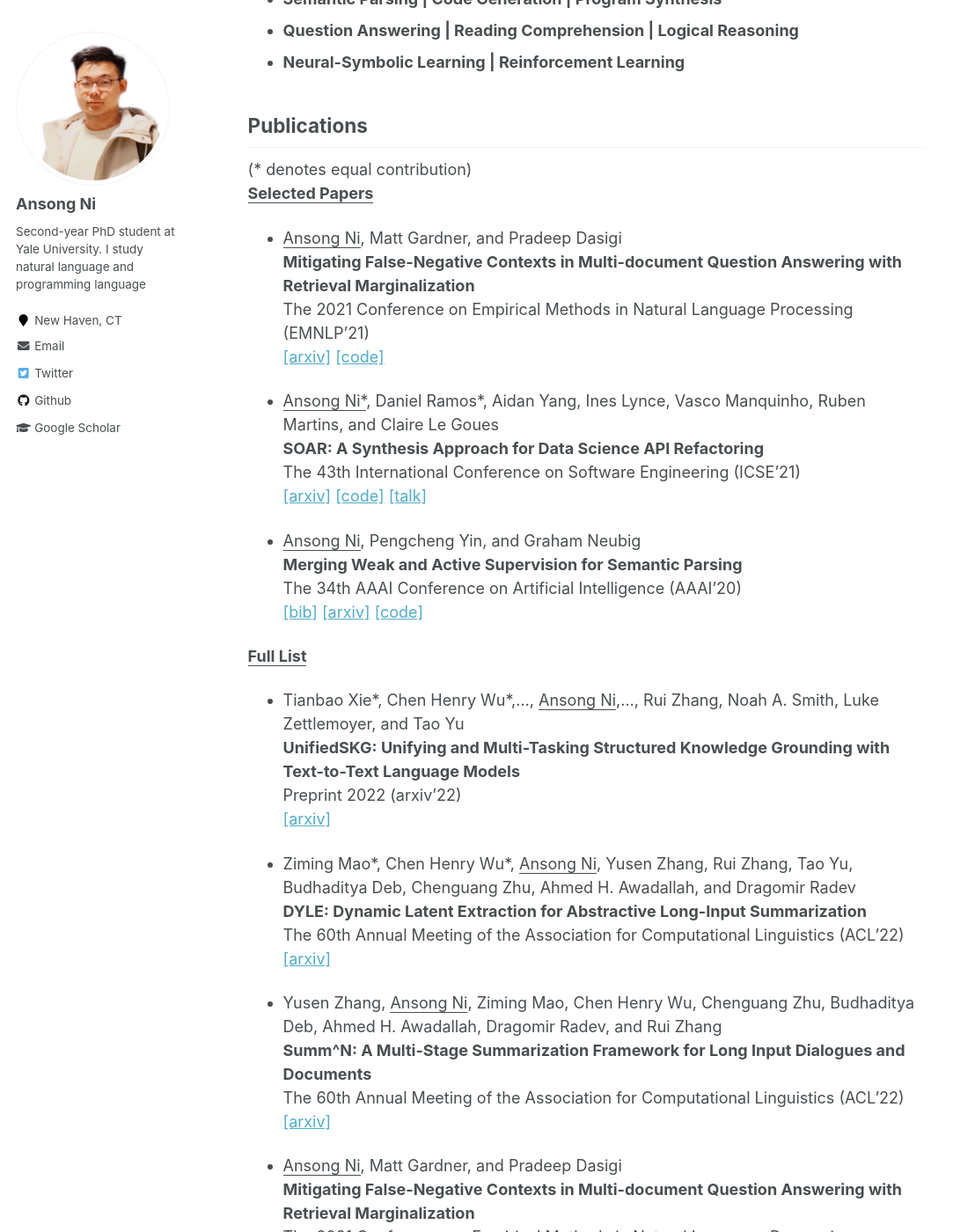
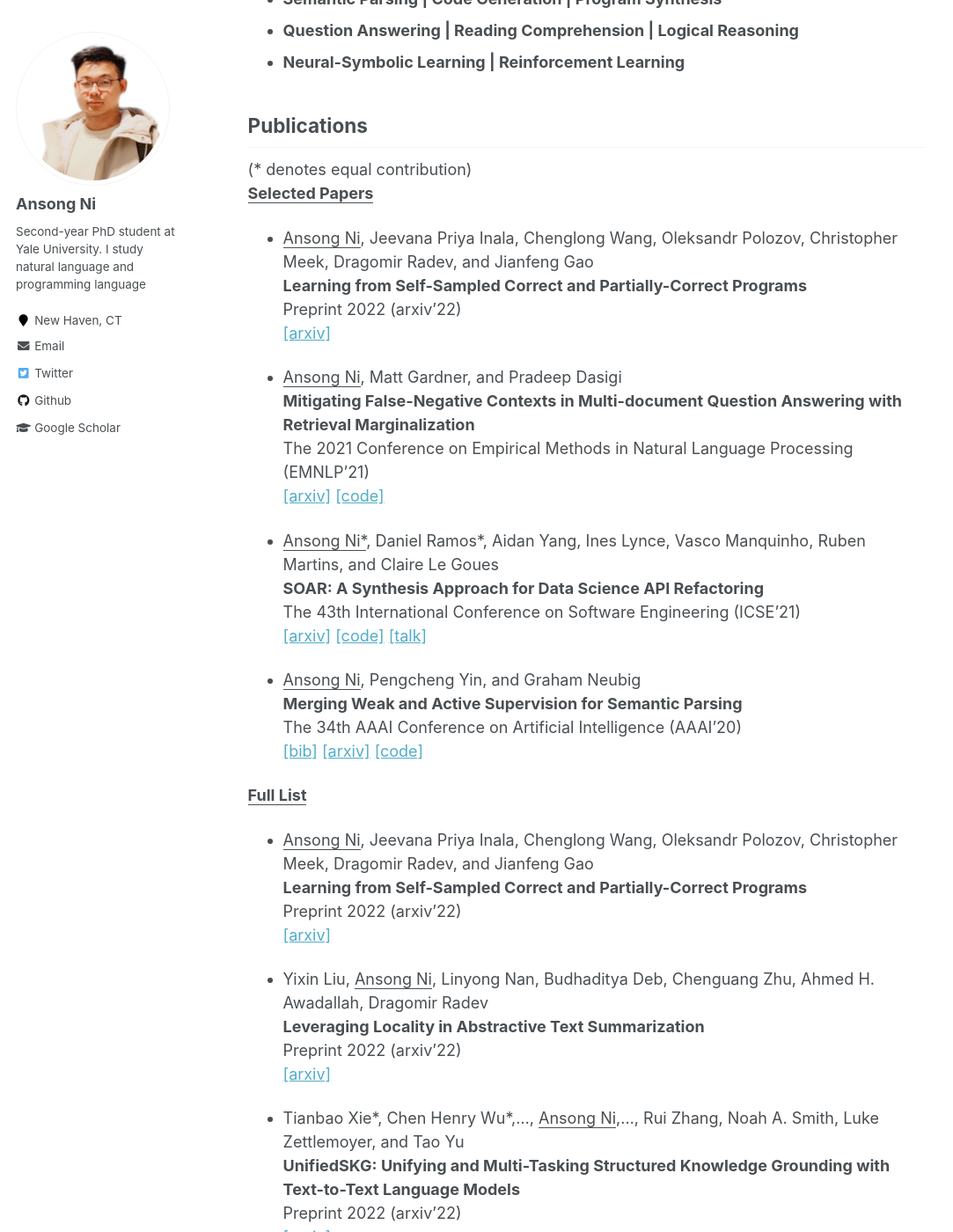
Before and after one commit to niansong1996/niansong1996.github.io, a Jekyll site: the page built from _pages/about.md, in a window 1280 px wide and 1400 px high, scrolled down 709 px. Shown: the whole window at 88% size, without its empty margins (0-1083 px from the left). Built offline with Jekyll 4.4.1, drawn with Linux system fonts in a browser that asks for light colours.

Commit message:
update 2 papers

```diff
--- a/_pages/about.md
+++ b/_pages/about.md
@@ -28,6 +28,11 @@ Publications
 ------
 (\* denotes equal contribution)
 **<u>Selected Papers</u>**
+* <u>Ansong Ni</u>, Jeevana Priya Inala, Chenglong Wang, Oleksandr Polozov, Christopher Meek, Dragomir Radev, and Jianfeng Gao
+**Learning from Self-Sampled Correct and Partially-Correct Programs**
+Preprint 2022 (arxiv'22)
+    [\[arxiv\]](https://arxiv.org/abs/2205.14318)
+
 * <u>Ansong Ni</u>, Matt Gardner, and Pradeep Dasigi
 **Mitigating False-Negative Contexts in Multi-document Question Answering with Retrieval Marginalization**
 The 2021 Conference on Empirical Methods in Natural Language Processing (EMNLP'21)
@@ -49,10 +54,20 @@ The 34th AAAI Conference on Artificial Intelligence (AAAI'20)
     [\[code\]](https://github.com/niansong1996/wassp)
 
 **<u>Full List</u>**
+* <u>Ansong Ni</u>, Jeevana Priya Inala, Chenglong Wang, Oleksandr Polozov, Christopher Meek, Dragomir Radev, and Jianfeng Gao
+**Learning from Self-Sampled Correct and Partially-Correct Programs**
+Preprint 2022 (arxiv'22)
+    [\[arxiv\]](https://arxiv.org/abs/2205.14318)
+
+* Yixin Liu, <u>Ansong Ni</u>, Linyong Nan, Budhaditya Deb, Chenguang Zhu, Ahmed H. Awadallah, Dragomir Radev
+**Leveraging Locality in Abstractive Text Summarization**
+Preprint 2022 (arxiv'22)
+    [\[arxiv\]](https://arxiv.org/abs/2205.12476)
+
 * Tianbao Xie\*, Chen Henry Wu\*,..., <u>Ansong Ni</u>,..., Rui Zhang, Noah A. Smith, Luke Zettlemoyer, and Tao Yu
 **UnifiedSKG: Unifying and Multi-Tasking Structured Knowledge Grounding with Text-to-Text Language Models**
 Preprint 2022 (arxiv'22)
-    [\[arxiv\]](https://arxiv.org/abs/2110.0816://arxiv.org/abs/2201.05966)
+    [\[arxiv\]](https://arxiv.org/abs/2201.05966)
 
 * Ziming Mao\*, Chen Henry Wu\*, <u>Ansong Ni</u>, Yusen Zhang, Rui Zhang, Tao Yu, Budhaditya Deb, Chenguang Zhu, Ahmed H. Awadallah, and Dragomir Radev
 **DYLE: Dynamic Latent Extraction for Abstractive Long-Input Summarization**
```
Also changed, not shown: 2 other files.
